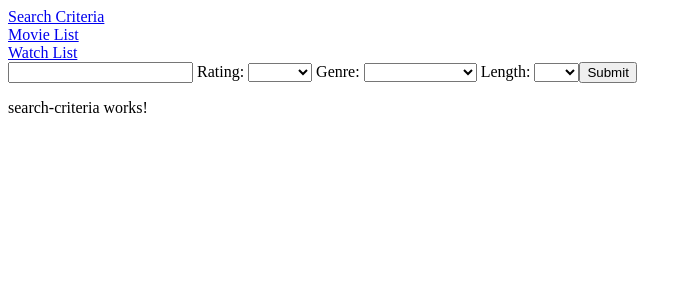
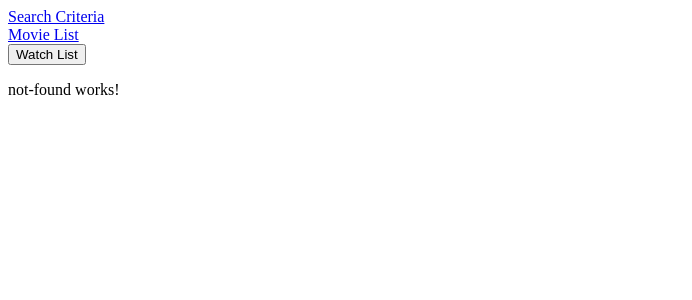
Before and after one commit to DLeasure/MovieProject, an Angular app: page /searchCriteria in a window 1280 px wide. Shown: the top 300 px of the page, without its empty margins (0-692 px from the left). Built offline with nearby package versions, Linux system fonts and the light colour scheme.

Commit message:
Watch List working but not displaying yet

```diff
--- a/src/app/app-routing.module.ts
+++ b/src/app/app-routing.module.ts
@@ -8,9 +8,7 @@ import { NotFoundComponent } from './not-found/not-found.component';
 
 
 const routes: Routes = [{
-  path: 'app', component: AppComponent
-}, {
-  path: 'searchCriteria', component: SearchCriteriaComponent
+  path: '', component: MovieListComponent
 }, {
   path: 'movieList', component: MovieListComponent
 }, {
--- a/src/app/app.component.html
+++ b/src/app/app.component.html
@@ -1,5 +1,5 @@
 <div><a routerLink="searchCriteria">Search Criteria</a></div>
 <div><a routerLink="movieList">Movie List</a></div>
-<div><a routerLink="watchList">Watch List</a></div>
+<div><button (click)="goToWatchList()">Watch List</button></div>
 
 <router-outlet></router-outlet>
--- a/src/app/app.component.ts
+++ b/src/app/app.component.ts
@@ -1,4 +1,5 @@
 import { Component } from '@angular/core';
+import { Router, ActivatedRoute, ParamMap } from '@angular/router';
 
 interface Movie {
   id: number,
@@ -17,6 +18,10 @@ interface Movie {
 export class AppComponent {
   title = 'MovieProject';
 
+  constructor(
+    private router: Router,
+  ) {}
+
   watchList: Movie[] = [{
     "id": 301528,
     "title": "Toy Story 4",
@@ -29,4 +34,14 @@ export class AppComponent {
     ],
     "release_date": "2019-06-19"
   }];
+
+  addMovieToWatchList(newMovie : Movie) {
+    this.watchList.push(newMovie);
+    return;
+  }
+
+  goToWatchList(watchList : Movie[]) {
+    this.router.navigate(['/watchList', { list : watchList }])
+    console.log("function ran");
+  }
 }
```
Also changed, not shown: package.json (+13 -13 lines), 1 other file (tests, documents, lock files or other folders).
